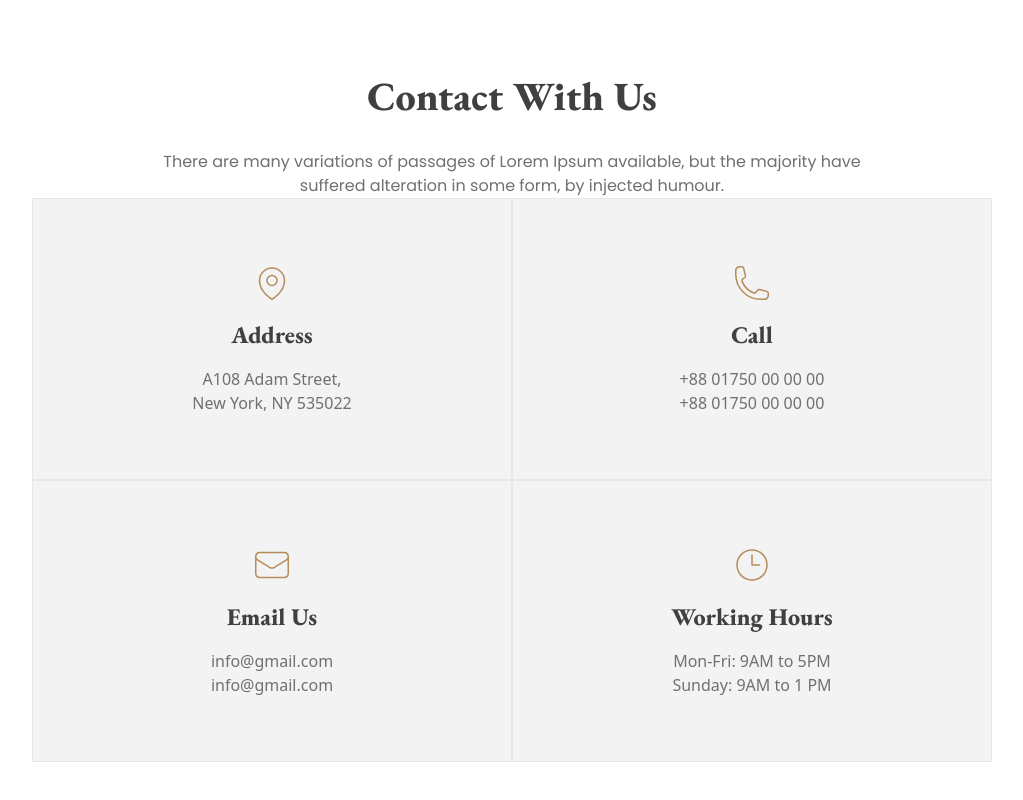
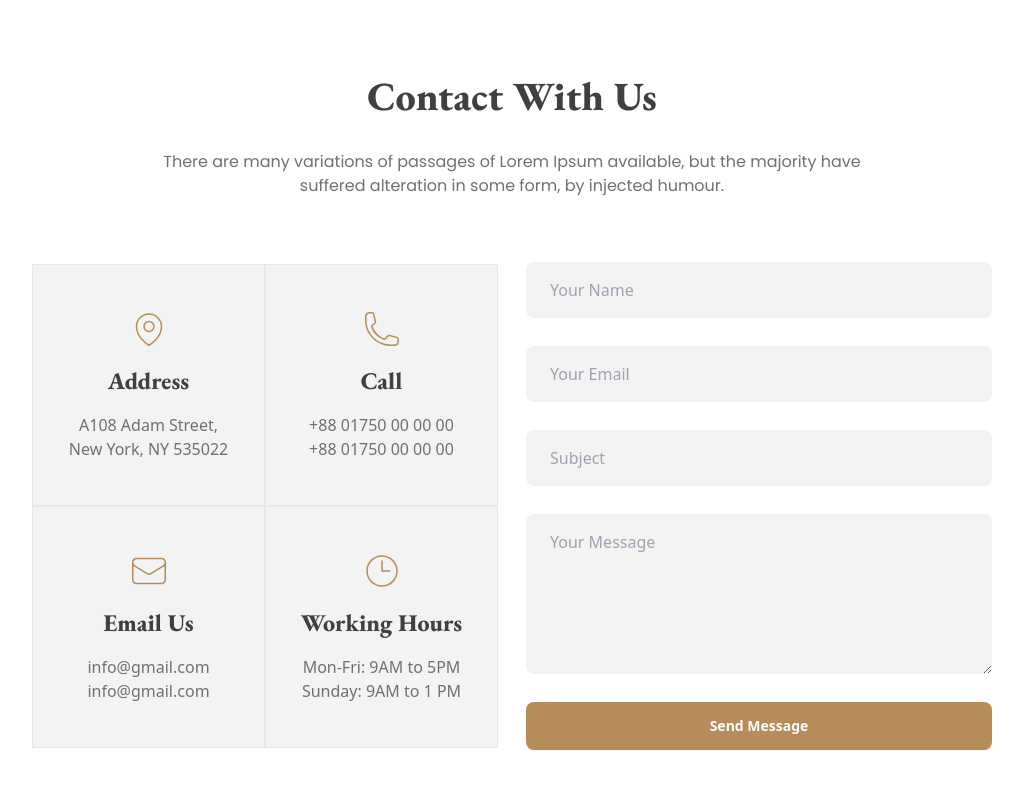
Before and after one commit to adnanakhlasofficial/legal-solution, a website built with Vite: page index.html in a window 1280 px wide. Shown: the part 3375-4175 px from the top of the page, without its empty margins (128-1151 px from the left). Built offline with nearby package versions, Linux system fonts and the light colour scheme.

Commit message:
Contact Section form section Done

```diff
--- a/index.html
+++ b/index.html
@@ -637,11 +637,11 @@
         available, but the majority have suffered alteration in some form, by injected humour.</p>
 
       <!-- Form & Info -->
-      <div>
+      <div class="flex mt-16 gap-7 justify-center items-center">
         <!-- Info -->
-        <div class="grid grid-cols-2 bg-light-white">
+        <div class="grid grid-cols-2 bg-light-white w-2/4">
           <!-- Box 1 -->
-          <div class="border grid place-items-center gap-4 py-16 px-8">
+          <div class="border grid place-items-center gap-4 py-11 px-8">
             <!-- Icon -->
             <span>
               <svg width="40" height="40" viewBox="0 0 40 40" fill="none" xmlns="http://www.w3.org/2000/svg">
@@ -658,7 +658,7 @@
             <p class="info-description">A108 Adam Street, <br> New York, NY 535022</p>
           </div>
           <!-- Box 2 -->
-          <div class="border grid place-items-center gap-4 py-16 px-8">
+          <div class="border grid place-items-center gap-4 py-11 px-8">
             <!-- Icon -->
             <span>
               <svg width="40" height="40" viewBox="0 0 40 40" fill="none" xmlns="http://www.w3.org/2000/svg">
@@ -671,7 +671,7 @@
             <p class="info-description">+88 01750 00 00 00 <br> +88 01750 00 00 00</p>
           </div>
           <!-- Box 3 -->
-          <div class="border grid place-items-center gap-4 py-16 px-8">
+          <div class="border grid place-items-center gap-4 py-11 px-8">
             <!-- Icon -->
             <span>
               <svg width="40" height="40" viewBox="0 0 40 40" fill="none" xmlns="http://www.w3.org/2000/svg">
@@ -682,7 +682,7 @@
             <p class="info-description">info@gmail.com <br> info@gmail.com</p>
           </div>
           <!-- Box 4 -->
-          <div class="border grid place-items-center gap-4 py-16 px-8">
+          <div class="border grid place-items-center gap-4 py-11 px-8">
             <!-- Icon -->
             <span>
               <svg width="40" height="40" viewBox="0 0 40 40" fill="none" xmlns="http://www.w3.org/2000/svg">
@@ -694,8 +694,27 @@
           </div>
         </div>
         <!-- Form -->
-        <div>
+        <div class="w-2/4 space-y-7 h-full">
 
+          <div class="w-full">
+            <input type="text" placeholder="Your Name" class="focus:border-none focus:outline-none rounded-lg inline-block w-full bg-light-white py-4 px-6" />
+          </div>
+
+          <div class="w-full">
+            <input type="text" placeholder="Your Email" class="focus:border-none focus:outline-none rounded-lg inline-block w-full bg-light-white py-4 px-6" />
+          </div>
+
+          <div class="w-full">
+            <input type="text" placeholder="Subject" class="focus:border-none focus:outline-none rounded-lg inline-block w-full bg-light-white py-4 px-6" />
+          </div>
+
+          <div class="h-[10rem]">
+            <textarea class="focus:border-none focus:outline-none rounded-lg inline-block w-full h-full bg-light-white py-4 px-6" placeholder="Your Message"></textarea>
+          </div>
+
+          <div class="w-full">
+            <button class="btn-main w-full">Send Message</button>
+          </div>
         </div>
       </div>
     </section>
```
